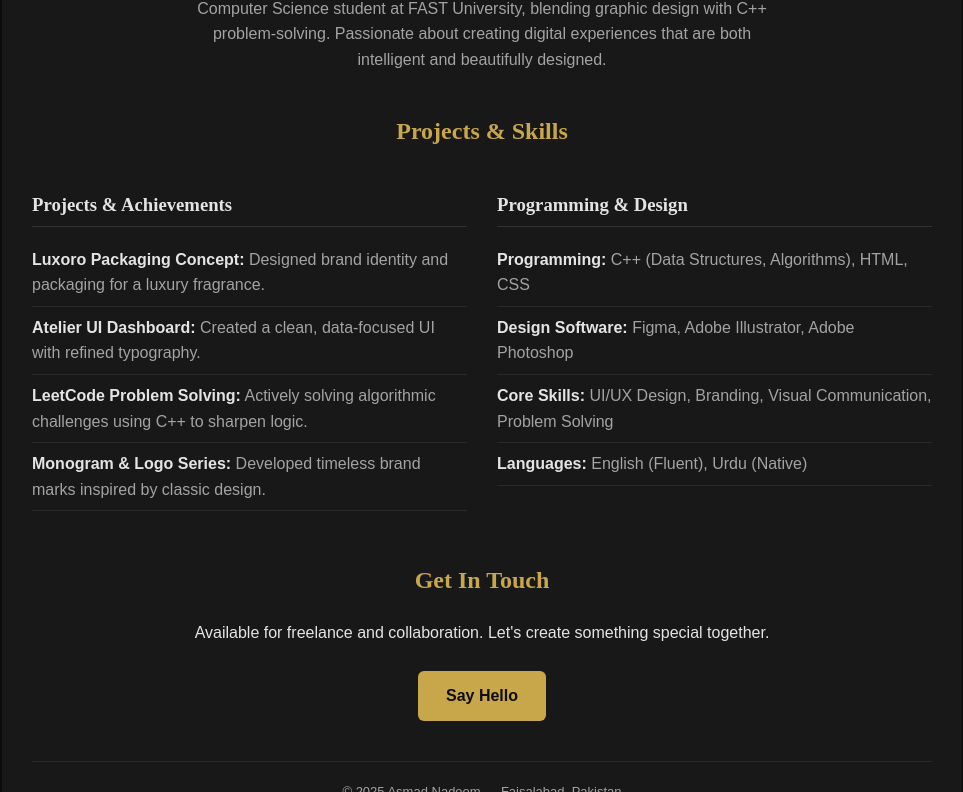
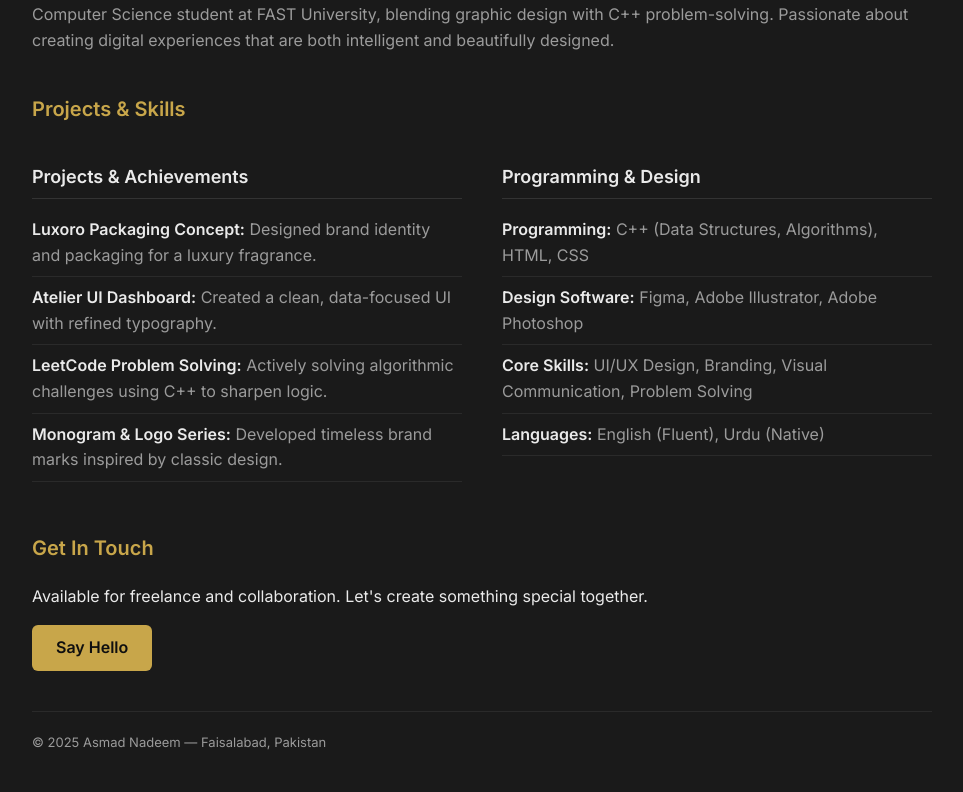
Before and after one commit to asmadnadeem/my-portfolio, a plain HTML site: page index.html in a window 1280 px wide. Shown: the part 176-968 px from the top of the page, without its empty margins (158-1121 px from the left). Drawn offline with Linux system fonts and the light colour scheme.

Commit message:
Update styles for improved layout and colors

```diff
--- a/style.css
+++ b/style.css
@@ -1,14 +1,14 @@
 :root {
-    --bg: #0e0e0e;
-    --card: #181818;
-    --text: #e4e4e4;
-    --muted: #a3a3a3;
-    --gold: #c8a64a;
+    --bg: #0f0f0f;
+    --card: #1a1a1a;
+    --text: #eaeaea;
+    --muted: #9b9b9b;
+    --accent: #c8a64a;
 }
 
 body {
     margin: 0;
-    font-family: "Montserrat", sans-serif;
+    font-family: "Inter", sans-serif;
     background: var(--bg);
     color: var(--text);
     line-height: 1.6;
@@ -16,50 +16,51 @@ body {
 
 .container {
     max-width: 900px;
-    margin: 50px auto;
-    padding: 30px;
+    margin: 60px auto;
+    padding: 40px;
     background: var(--card);
-    border-radius: 12px;
-    box-shadow: 0 0 30px rgba(0, 0, 0, 0.4);
+    border-radius: 10px;
+    box-shadow: 0 0 30px rgba(0, 0, 0, 0.3);
 }
 
 header {
-    text-align: center;
     margin-bottom: 40px;
 }
 
 h1 {
-    font-family: "Playfair Display", serif;
-    font-size: 36px;
+    font-size: 30px;
+    font-weight: 600;
+    color: var(--accent);
     margin-bottom: 10px;
-    color: var(--gold);
+    text-align: left;
 }
 
 header p {
     color: var(--muted);
-    max-width: 600px;
-    margin: 0 auto;
+    margin: 0;
+    text-align: left;
 }
 
 h2 {
-    text-align: center;
-    font-family: "Playfair Display", serif;
-    color: var(--gold);
-    margin-bottom: 20px;
+    color: var(--accent);
+    font-size: 20px;
+    margin: 40px 0 20px 0;
+    text-align: left;
+}
+
+h3 {
+    font-size: 18px;
+    margin-bottom: 10px;
+    color: var(--text);
+    border-bottom: 1px solid #333;
+    padding-bottom: 6px;
+    text-align: left;
 }
 
 .grid {
     display: grid;
     grid-template-columns: 1fr 1fr;
-    gap: 30px;
-}
-
-h3 {
-    font-family: "Playfair Display", serif;
-    color: var(--text);
-    border-bottom: 1px solid #333;
-    padding-bottom: 6px;
-    margin-bottom: 12px;
+    gap: 40px;
 }
 
 ul {
@@ -79,19 +80,18 @@ ul li strong {
 }
 
 .contact {
-    text-align: center;
     margin-top: 50px;
+    text-align: left;
 }
 
 .contact a {
     display: inline-block;
-    background: var(--gold);
+    background: var(--accent);
     color: var(--bg);
-    padding: 12px 28px;
+    padding: 10px 24px;
     border-radius: 6px;
     text-decoration: none;
     font-weight: 600;
-    margin-top: 10px;
     transition: 0.3s;
 }
 
@@ -100,12 +100,12 @@ ul li strong {
 }
 
 footer {
-    text-align: center;
+    margin-top: 40px;
     color: var(--muted);
-    margin-top: 40px;
     font-size: 13px;
     border-top: 1px solid #2a2a2a;
     padding-top: 20px;
+    text-align: left;
 }
 
 @media (max-width: 768px) {
```
